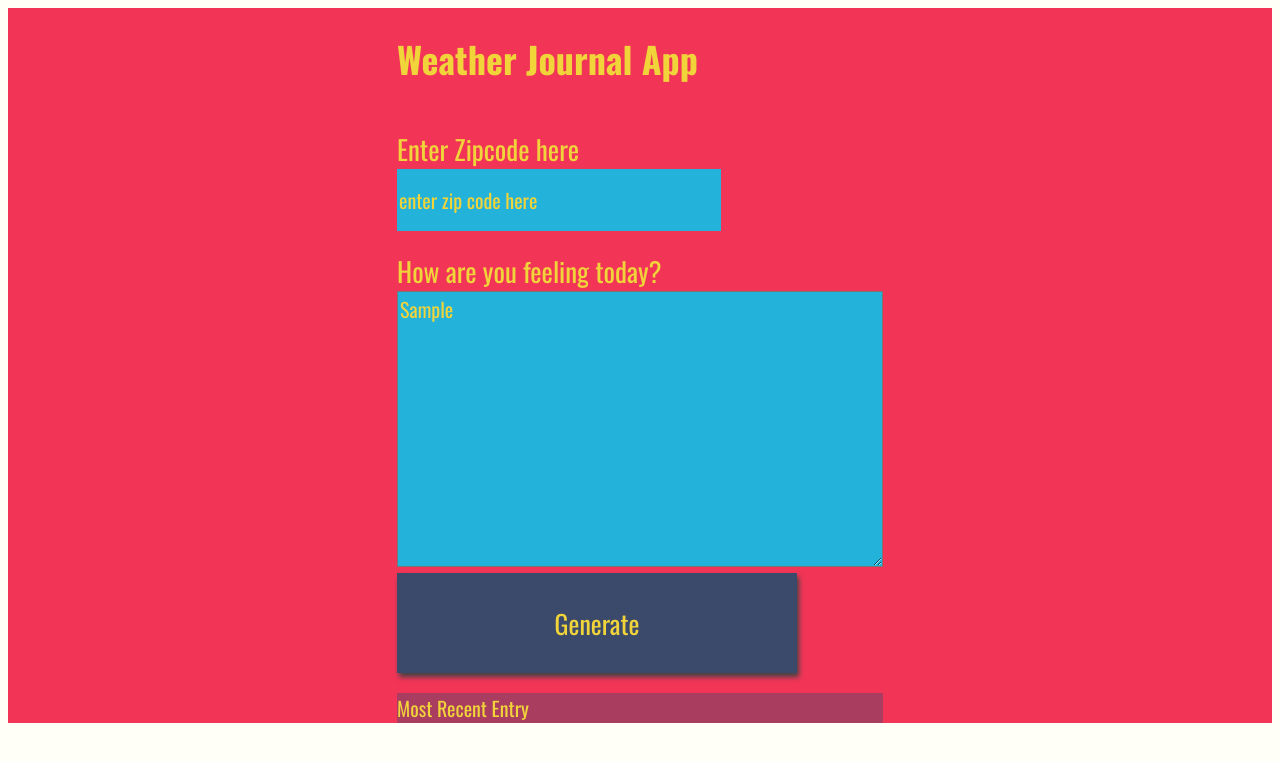
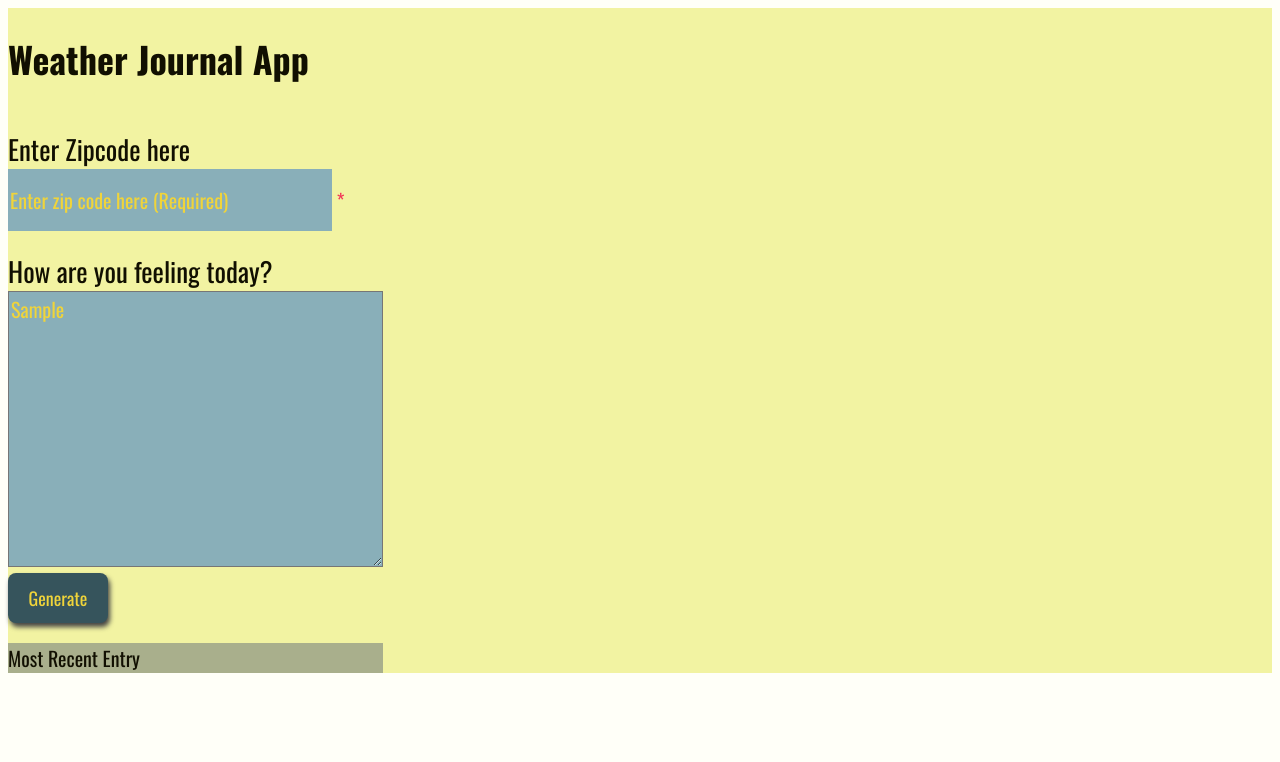
Before and after one commit to hassanRadwa/weather-journal-app, a website with bundled scripts: page website/index.html in a window 1280 px wide. Both pictures are taken after typing "Sample" into the empty fields and a click on the button "Generate". Built offline with nearby package versions, Linux system fonts and the light colour scheme; no server answers; a web font is replaced by a local one.

Commit message:
valdation (required and valid ZIP code) and GUI

```diff
--- a/website/app.js
+++ b/website/app.js
@@ -5,18 +5,41 @@ const apiKey = '1a58db9f1916493e52f2a2f455947fc5';
 //http://api.openweathermap.org/data/2.5/weather?units=metric&zip=94040&appid=1a58db9f1916493e52f2a2f455947fc5
 let baseURL  = 'http://api.openweathermap.org/data/2.5/weather?units=metric';
 
-
 const performAction = async () => {
     //get user data
     const zipcode  = document.getElementById('zip').value;
+    console.log(zipcode);
+
+    let projectData = {};
+    if (zipcode == ""){
+        projectData.date = "";
+        projectData.temp = "";
+        document.getElementById('required').innerHTML     = " *";
+        document.getElementById('required').style.display = "inline";
+    }
+    else{
+        document.getElementById('required').style.display = "none";
         const feelings = document.getElementById('feelings').value;
 
         //set weather api url
         //http://api.openweathermap.org/data/2.5/weather?units=metric&zip=94040&appid=1a58db9f1916493e52f2a2f455947fc5
         const completeURL = `${baseURL}&zip=${zipcode}&appid=${apiKey}`;
-    //console.log(completeURL);
+        console.log(completeURL);
+        let data = {};
         //get data from weather api
-    let data = await getApiData(completeURL);
+        data = await getApiData(completeURL);
+        if (data.hasOwnProperty('main')){
+            document.getElementById('required').style.display = "none";
+            console.log('data has main');
+        }
+        else
+        {
+            console.log('data does not has main');
+            // projectData.date = "";
+            // projectData.temp = "";
+            document.getElementById('required').innerHTML     = " Invalid zipcode";
+            document.getElementById('required').style.display = "inline";
+        }
         data.feelings = feelings;
 
         // Create a new date instance dynamically with JS
@@ -29,28 +52,43 @@ const performAction = async () => {
         await postData('/add' , data)
 
         //get the posted data from server.js
-    let projectData = await getApiData('/get');
-    //console.log(projectData);
+        projectData = await getApiData('/get');
+        console.log(projectData);
+    }
     //update view
-    document.getElementById('date')   .innerHTML  = projectData.date;
-    document.getElementById('temp')   .innerHTML  = projectData.temp;
-    document.getElementById('content').innerHTML  = projectData.feelings;
+    if (projectData.date != "" &&   projectData.temp != ""){
+        document.getElementById('date')   .innerHTML  = `Date       : ${projectData.date}`;
+        document.getElementById('temp')   .innerHTML  = `Temperature: ${projectData.temp}&#8451;`;
+        document.getElementById('content').innerHTML  = `You feel   : ${projectData.feelings}`;
+    }
+    else{
+
+        document.getElementById('date')   .innerHTML  = '';
+        document.getElementById('temp')   .innerHTML  = '';
+        document.getElementById('content').innerHTML  = '';
+    }
 };
+
+
 
 const getApiData = async (url = '') => {
     const res = await fetch(url);
-    try {
+    // try {
         const data = await res.json();
-        //console.log(data.main.temp);
+        console.log(data);
+        console.log('in try api');
         return data;
-    }
-    catch(error) {
-        console.log("error", error);
-    }
+    // }
+    // catch(error) {
+    //     console.log('in catch api');
+    //     console.log("error", error);
+    // }
 };
 
 // Async POST
 const postData = async ( url = '', data = {}) => {
+    console.log('postData');
+    console.log(data);
     const response = await fetch(url, {
     method: 'POST',
     credentials: 'same-origin',
--- a/website/index.html
+++ b/website/index.html
@@ -13,11 +13,11 @@
   </div>
   <div class ="holder zip">
     <label for="zip">Enter Zipcode here</label>
-    <input type="text" id="zip" placeholder="enter zip code here">
+    <input type="text" id="zip" placeholder="Enter zip code here (Required)"><div id="required"> *</div>
   </div>
   <div class ="holder feel">
     <label for="feelings">How are you feeling today?</label>
-    <textarea class= "myInput" id="feelings" placeholder="Enter your feelings here" rows="9" cols="50"></textarea>
+    <textarea class= "myInput" id="feelings" placeholder="Enter your feelings here" rows="9" cols="38"></textarea>
     <button id="generate" type = "submit"> Generate </button>
   </div>
   <div class ="holder entry">
--- a/website/style.css
+++ b/website/style.css
@@ -8,9 +8,9 @@ body{
     grid-auto-rows: minmax(auto, auto);
     /* grid-template-columns:  */
     height:auto;
-    background: #f23557;
-    color: #f0d43a;
-    justify-content: center;
+    background: #f2f3a2;
+    color: #110f01;
+    justify-content: left;
     grid-gap: 1em;
     font-size: 20px;
     font-family: 'Oswald', sans-serif;
@@ -52,12 +52,17 @@ label{
     display:block;
     font-size: 27px;
 }
+#required{
+    color: #f23557;
+    display: none;
+    font-size: 20px;
+}
 
 input{
-    display:block;
+    display:inline-block;
     height: 60px;
     width: 320px;
-    background:#22b2da;
+    background:#89afb9;
     color: #f0d43a;
     font-size: 20px;
     font-family: 'Oswald', sans-serif;
@@ -66,21 +71,22 @@ input{
 
 button{
     display: block;
-    width: 400px;
-    height: 100px;
-    background: #3b4a6b;
+    width: 100px;
+    height: 50px;
+    background: #36545c;
     color: #f0d43a;
-    font-size: 26px;
+    font-size: 18px;
     font-family: 'Oswald', sans-serif;
     border: none;
     box-shadow: 2px 4px 5px #444;
+    border-radius: 8px;
 }
 h1{
     font-size: 36px;
 }
 
 textarea{
-    background:#22b2da;
+    background:#89afb9;
     color: #f0d43a;
     font-size: 20px;
     font-family: 'Oswald', sans-serif;
```
Also changed, not shown: server.js (+13 -3 lines). Lines whose indentation alone changed are shown as unchanged.
